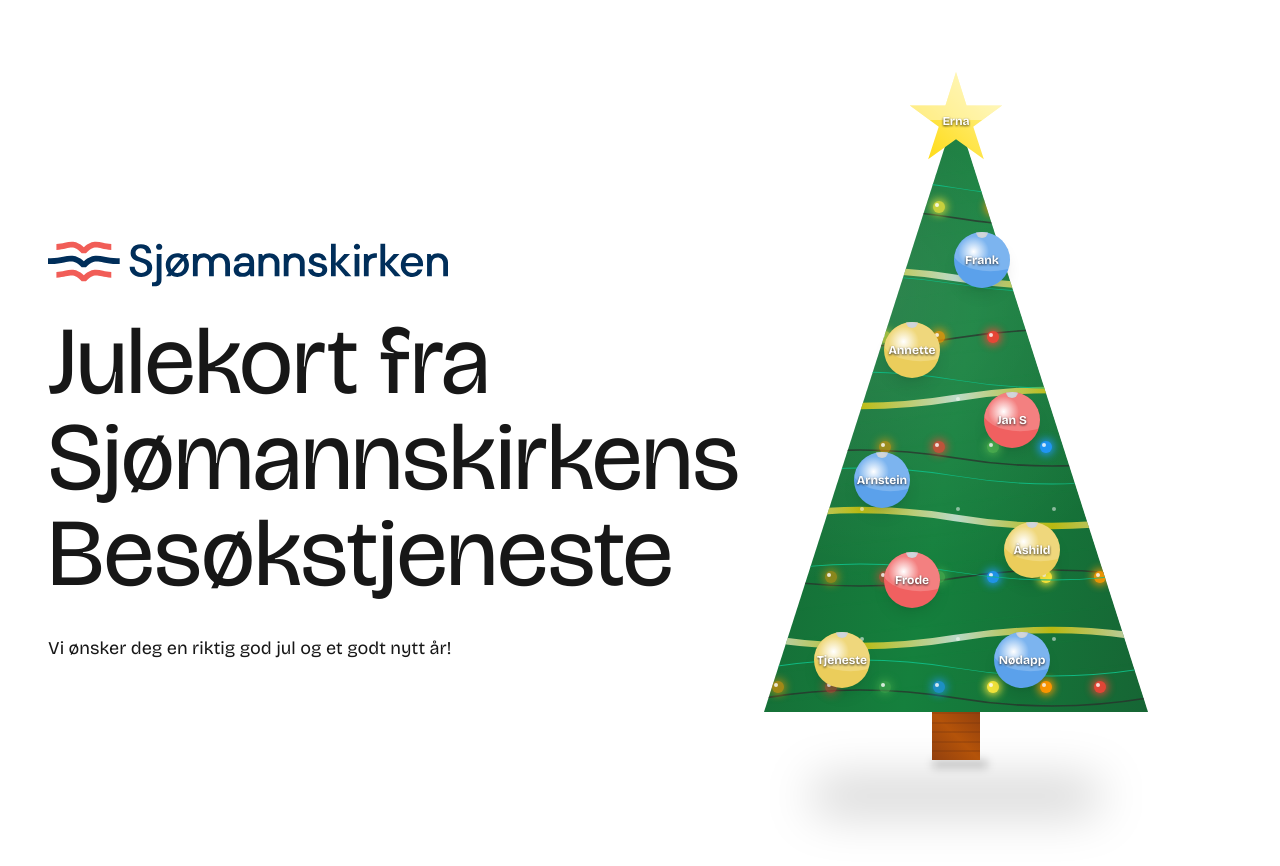
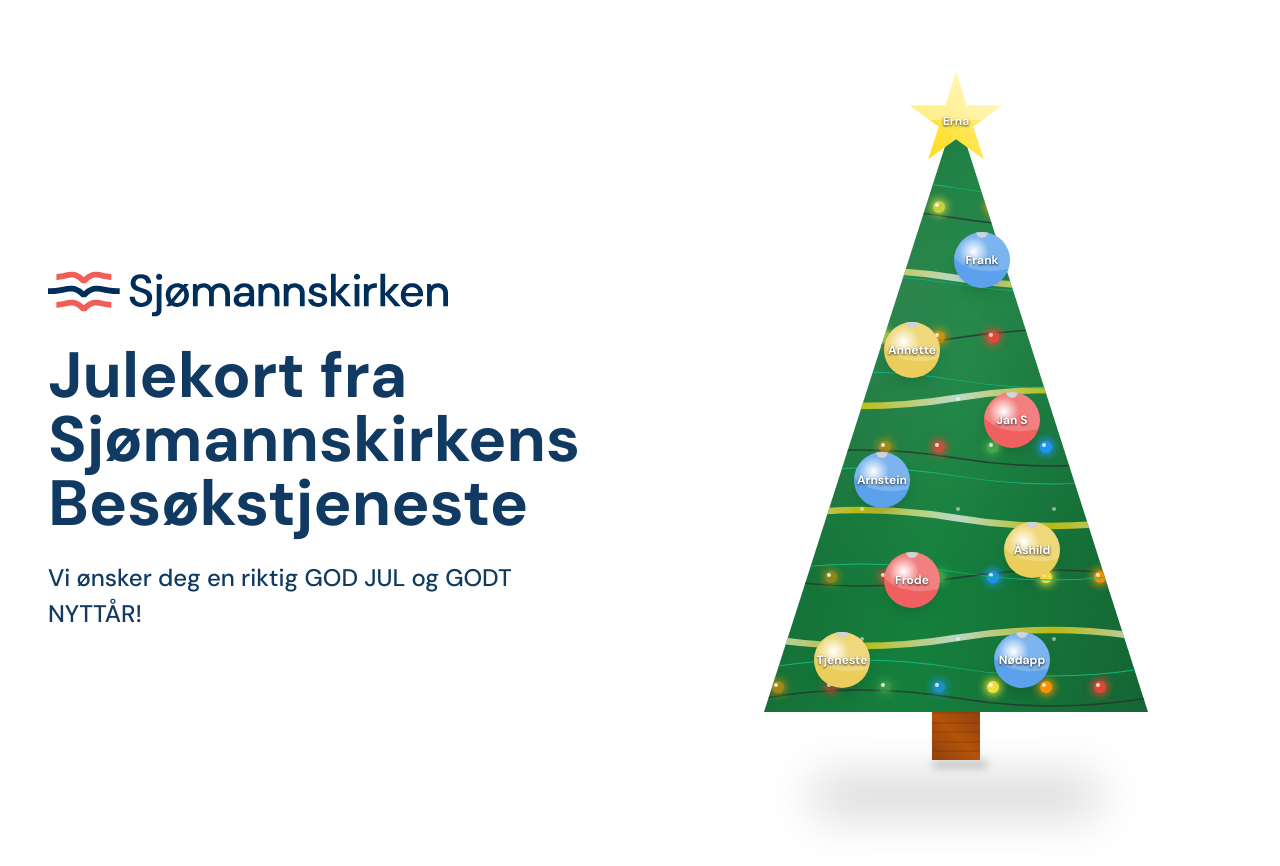
Before and after one commit to griphaugland/julekort-sjomannskirken, a Next.js app: page / in a window 1280 px wide. Shown: the top 866 px of the page. Built offline with nearby package versions, Linux system fonts and the light colour scheme.

Commit message:
feat: changed styling

```diff
--- a/src/app/layout.tsx
+++ b/src/app/layout.tsx
@@ -1,15 +1,11 @@
 import type { Metadata } from "next";
 import "./globals.css";
-import { Inter, Bricolage_Grotesque } from "next/font/google";
+import { DM_Sans } from "next/font/google";
 import { Analytics } from "@vercel/analytics/react";
 
 // If loading a variable font, you don't need to specify the font weight
-const inter = Inter({
-  subsets: ["latin"],
-  display: "swap",
-});
 
-const bricolage = Bricolage_Grotesque({
+const dmSans = DM_Sans({
   subsets: ["latin"],
   display: "swap",
 });
@@ -27,11 +23,7 @@ export default function RootLayout({
   return (
     <html lang="en">
       <Analytics />
-      <body
-        className={` ${inter.className} ${bricolage.className} antialiased`}
-      >
-        {children}
-      </body>
+      <body className={` ${dmSans.className} antialiased`}>{children}</body>
     </html>
   );
 }
--- a/src/app/media/Logo.tsx
+++ b/src/app/media/Logo.tsx
@@ -17,7 +17,7 @@ function Logo() {
       xmlnsXlink="http://www.w3.org/1999/xlink"
       x="0px"
       y="0px"
-      width={`${mobile ? 250 : 400}px`}
+      width={`${mobile ? 300 : 400}px`}
       height={`${mobile ? 80 : 100}px`}
       viewBox="0 0 1250.835 139.416"
       enableBackground="new 0 0 1250.835 139.416"
--- a/src/app/page.tsx
+++ b/src/app/page.tsx
@@ -11,11 +11,11 @@ export default function Home() {
           {/* Text content - centered on mobile, left on desktop */}
           <div className="text-left lg:text-left order-1 lg:order-1">
             <Logo />
-            <h1 className="text-4xl md:text-5xl xl:text-7xl 2xl:text-6xl font-bricolage mb-8">
+            <h1 className=" text-4xl sm:text-4xl font-bold md:text-4xl xl:text-6xl text-[#103a61] 2xl:text-5xl font-bricolage mb-6">
               Julekort fra Sjømannskirkens Besøkstjeneste
             </h1>
-            <p className="text-sm md:text-xl xl:text-md 2xl:text-lg">
-              Vi ønsker deg en riktig god jul og et godt nytt år!
+            <p className="text-md md:text-md xl:text-2xl font-medium text-blueColor 2xl:text-2x">
+              Vi ønsker deg en riktig GOD JUL og GODT NYTTÅR!
             </p>
           </div>
           {/* Tree container - centered on mobile, right on desktop */}
--- a/src/components/ui/button.tsx
+++ b/src/components/ui/button.tsx
@@ -1,15 +1,15 @@
-import * as React from "react"
-import { Slot } from "@radix-ui/react-slot"
-import { cva, type VariantProps } from "class-variance-authority"
+import * as React from "react";
+import { Slot } from "@radix-ui/react-slot";
+import { cva, type VariantProps } from "class-variance-authority";
 
-import { cn } from "@/lib/utils"
+import { cn } from "@/lib/utils";
 
 const buttonVariants = cva(
   "inline-flex items-center justify-center gap-2 whitespace-nowrap rounded-md text-sm font-medium ring-offset-background transition-colors focus-visible:outline-none focus-visible:ring-2 focus-visible:ring-ring focus-visible:ring-offset-2 disabled:pointer-events-none disabled:opacity-50 [&_svg]:pointer-events-none [&_svg]:size-4 [&_svg]:shrink-0",
   {
     variants: {
       variant: {
-        default: "bg-primary text-primary-foreground hover:bg-primary/90",
+        default: "bg-blueColor text-primary-foreground hover:bg-primary/90",
         destructive:
           "bg-destructive text-destructive-foreground hover:bg-destructive/90",
         outline:
@@ -31,26 +31,26 @@ const buttonVariants = cva(
       size: "default",
     },
   }
-)
+);
 
 export interface ButtonProps
   extends React.ButtonHTMLAttributes<HTMLButtonElement>,
     VariantProps<typeof buttonVariants> {
-  asChild?: boolean
+  asChild?: boolean;
 }
 
 const Button = React.forwardRef<HTMLButtonElement, ButtonProps>(
   ({ className, variant, size, asChild = false, ...props }, ref) => {
-    const Comp = asChild ? Slot : "button"
+    const Comp = asChild ? Slot : "button";
     return (
       <Comp
         className={cn(buttonVariants({ variant, size, className }))}
         ref={ref}
         {...props}
       />
-    )
+    );
   }
-)
-Button.displayName = "Button"
+);
+Button.displayName = "Button";
 
-export { Button, buttonVariants }
+export { Button, buttonVariants };
--- a/tailwind.config.ts
+++ b/tailwind.config.ts
@@ -10,63 +10,66 @@ export default {
   theme: {
     extend: {
       colors: {
-  			background: 'hsl(var(--background))',
-  			foreground: 'hsl(var(--foreground))',
+        background: "hsl(var(--background))",
+        foreground: "#103a61",
+        redColor: "#ff84a4a",
+        blueColor: "#103a61",
+        greenColor: "#27DEA6",
         card: {
-  				DEFAULT: 'hsl(var(--card))',
-  				foreground: 'hsl(var(--card-foreground))'
+          DEFAULT: "hsl(var(--card))",
+          foreground: "hsl(var(--card-foreground))",
         },
         popover: {
-  				DEFAULT: 'hsl(var(--popover))',
-  				foreground: 'hsl(var(--popover-foreground))'
+          DEFAULT: "hsl(var(--popover))",
+          foreground: "hsl(var(--popover-foreground))",
         },
         primary: {
-  				DEFAULT: 'hsl(var(--primary))',
-  				foreground: 'hsl(var(--primary-foreground))'
+          DEFAULT: "hsl(var(--primary))",
+          foreground: "hsl(var(--primary-foreground))",
         },
         secondary: {
-  				DEFAULT: 'hsl(var(--secondary))',
-  				foreground: 'hsl(var(--secondary-foreground))'
+          DEFAULT: "hsl(var(--secondary))",
+          foreground: "hsl(var(--secondary-foreground))",
         },
         muted: {
-  				DEFAULT: 'hsl(var(--muted))',
-  				foreground: 'hsl(var(--muted-foreground))'
+          DEFAULT: "hsl(var(--muted))",
+          foreground: "hsl(var(--muted-foreground))",
         },
         accent: {
-  				DEFAULT: 'hsl(var(--accent))',
-  				foreground: 'hsl(var(--accent-foreground))'
+          DEFAULT: "hsl(var(--accent))",
+          foreground: "hsl(var(--accent-foreground))",
         },
         destructive: {
-  				DEFAULT: 'hsl(var(--destructive))',
-  				foreground: 'hsl(var(--destructive-foreground))'
+          DEFAULT: "hsl(var(--destructive))",
+          foreground: "hsl(var(--destructive-foreground))",
         },
-  			border: 'hsl(var(--border))',
-  			input: 'hsl(var(--input))',
-  			ring: 'hsl(var(--ring))',
+        border: "hsl(var(--border))",
+        input: "hsl(var(--input))",
+        ring: "hsl(var(--ring))",
         chart: {
-  				'1': 'hsl(var(--chart-1))',
-  				'2': 'hsl(var(--chart-2))',
-  				'3': 'hsl(var(--chart-3))',
-  				'4': 'hsl(var(--chart-4))',
-  				'5': 'hsl(var(--chart-5))'
-  			}
+          "1": "hsl(var(--chart-1))",
+          "2": "hsl(var(--chart-2))",
+          "3": "hsl(var(--chart-3))",
+          "4": "hsl(var(--chart-4))",
+          "5": "hsl(var(--chart-5))",
+        },
       },
       screens: {
-  			'2xl': '1270px',
-  			'3xl': '1600px',
-  			'4xl': '1920px'
+        "2xl": "1270px",
+        "3xl": "1600px",
+        "4xl": "1920px",
       },
       fontSize: {
-  			'2xl': '1.5rem',
-  			'6xl': '4rem',
-  			'7xl': '6rem'
+        "2xl": "1.5rem",
+        "6xl": "4rem",
+        "7xl": "6rem",
       },
       borderRadius: {
-  			lg: 'var(--radius)',
-  			md: 'calc(var(--radius) - 2px)',
-  			sm: 'calc(var(--radius) - 4px)'
-  		}
-  	}
+        lg: "var(--radius)",
+        md: "calc(var(--radius) - 2px)",
+        sm: "calc(var(--radius) - 4px)",
+      },
+    },
   },
   plugins: [require("tailwindcss-animate")],
 } satisfies Config;
```
Lines whose indentation alone changed are shown as unchanged.
